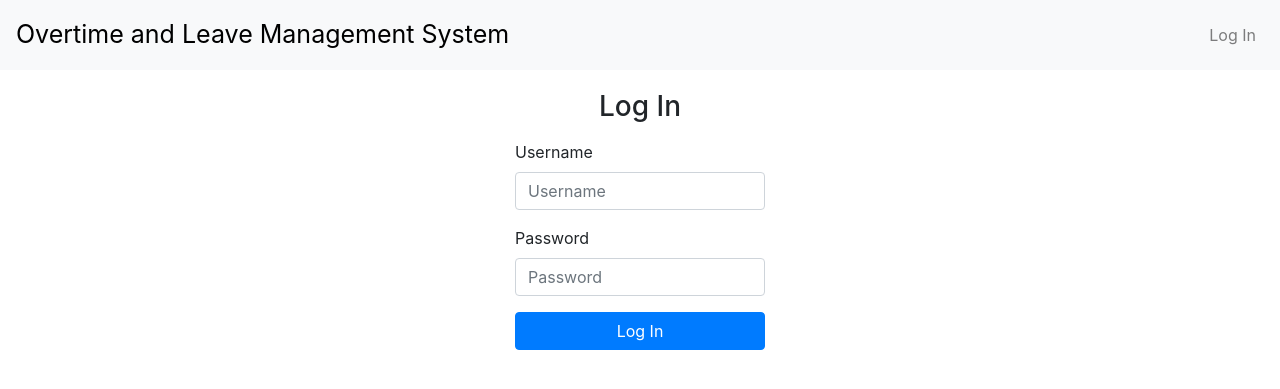
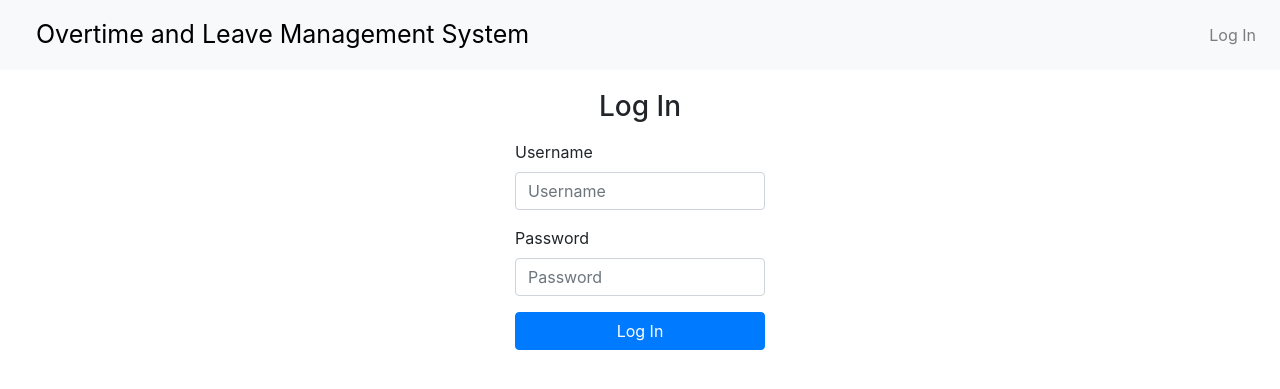
Before and after one commit to sunshineplan/OLMS-old, a Flask app: page /auth/login in a window 1280 px wide. Shown: the top 389 px of the page. Run offline with Flask 2, Linux system fonts and the light colour scheme; parts of the project's set-up code (start-up, migrations or seed data) failed here and were passed over; some libraries are stand-ins or nearby versions.

Commit message:
Adjust brand position

```diff
--- a/OLMS/static/style.css
+++ b/OLMS/static/style.css
@@ -4,6 +4,7 @@
 }
 
 .brand {
+    padding-left: 20px;
     font-size: 25px;
     color: black;
 }
```
